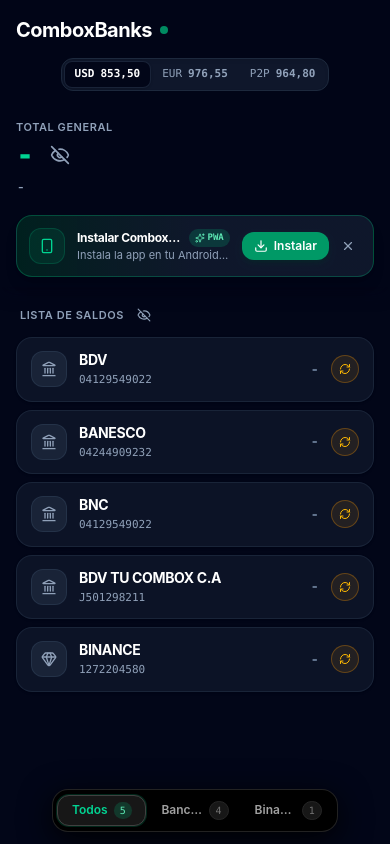
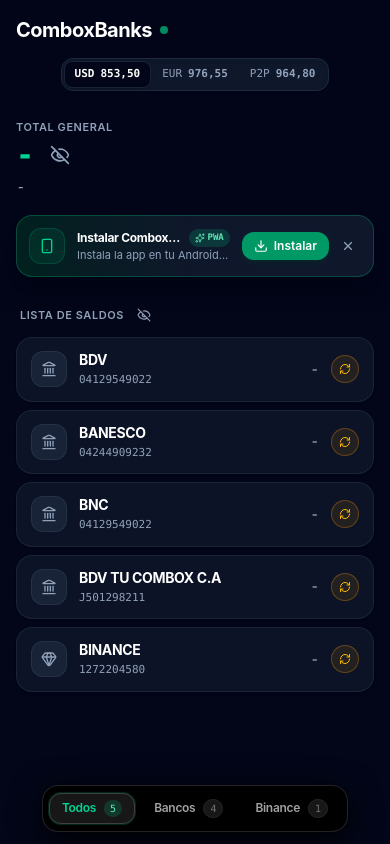
Before and after one commit to moises2reis/SaldoCMBX, a React (Vite) app: page / in a window 390 px wide. Built offline with nearby package versions, Linux system fonts and the light colour scheme; no server answers.

Commit message:
style: improve category menu layout
Adjust category menu spacing, sizing, and constraints to improve responsiveness and aesthetics on larger devices.

```diff
--- a/src/App.tsx
+++ b/src/App.tsx
@@ -512,7 +512,7 @@
       {/* Menú inferior flotante de Categorías tipo Isla en Negro Vehículo */}
       {categories.length > 1 && (
         <div className="fixed bottom-3 sm:bottom-4 left-0 right-0 z-40 px-3 flex justify-center pointer-events-none">
-          <div className="pointer-events-auto max-w-[96vw] sm:max-w-lg overflow-x-auto p-1 bg-black border border-neutral-800/90 rounded-2xl shadow-[0_8px_32px_rgba(0,0,0,0.95)] flex items-center gap-1">
+          <div className="pointer-events-auto max-w-[96vw] sm:max-w-xl overflow-x-auto p-1.5 bg-black border border-neutral-800/90 rounded-2xl shadow-[0_8px_32px_rgba(0,0,0,0.95)] flex items-center gap-1.5 no-scrollbar">
             {categories.map((cat) => {
               const isActive = selectedCategory === cat.id;
               return (
@@ -520,13 +520,13 @@
                   key={cat.id}
                   type="button"
                   onClick={() => setSelectedCategory(cat.id)}
-                  className={`flex-1 min-w-[70px] sm:min-w-[84px] py-1.5 sm:py-2 px-2.5 sm:px-3.5 rounded-xl text-xs sm:text-sm font-semibold transition-all flex items-center justify-center gap-1.5 whitespace-nowrap select-none ${
+                  className={`shrink-0 sm:flex-1 py-1.5 sm:py-2 px-3 sm:px-4 rounded-xl text-xs sm:text-sm font-semibold transition-all flex items-center justify-center gap-2 whitespace-nowrap select-none ${
                     isActive
                       ? 'bg-neutral-900 text-emerald-400 border border-neutral-700 shadow-md ring-1 ring-emerald-500/20'
                       : 'text-neutral-400 hover:text-white hover:bg-neutral-900/60 border border-transparent'
                   }`}
                 >
-                  <span className="truncate">{cat.label}</span>
+                  <span className="whitespace-nowrap tracking-tight">{cat.label}</span>
                   <span
                     className={`text-[10px] sm:text-[11px] px-1.5 py-0.5 rounded-full font-mono font-medium shrink-0 ${
                       isActive
```
